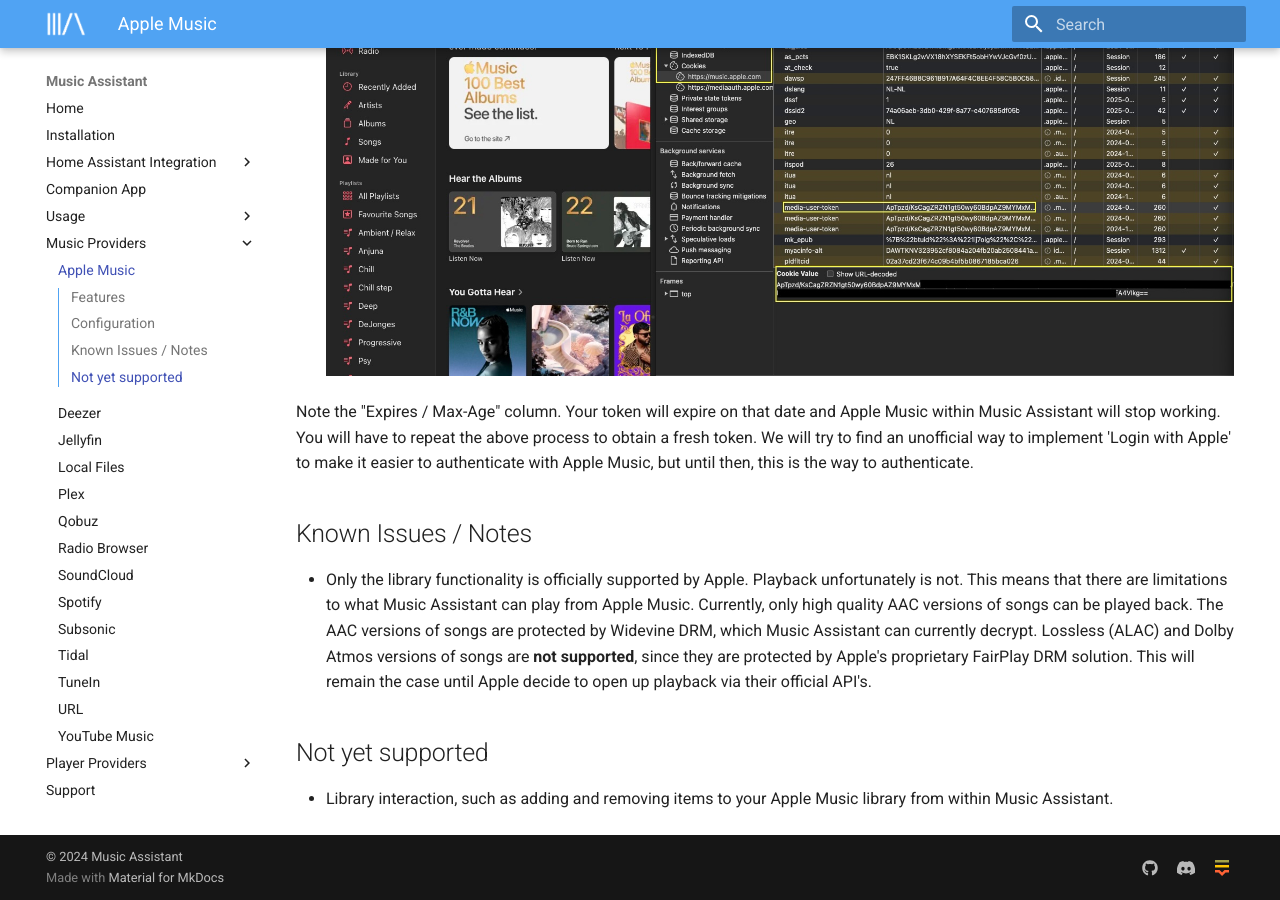
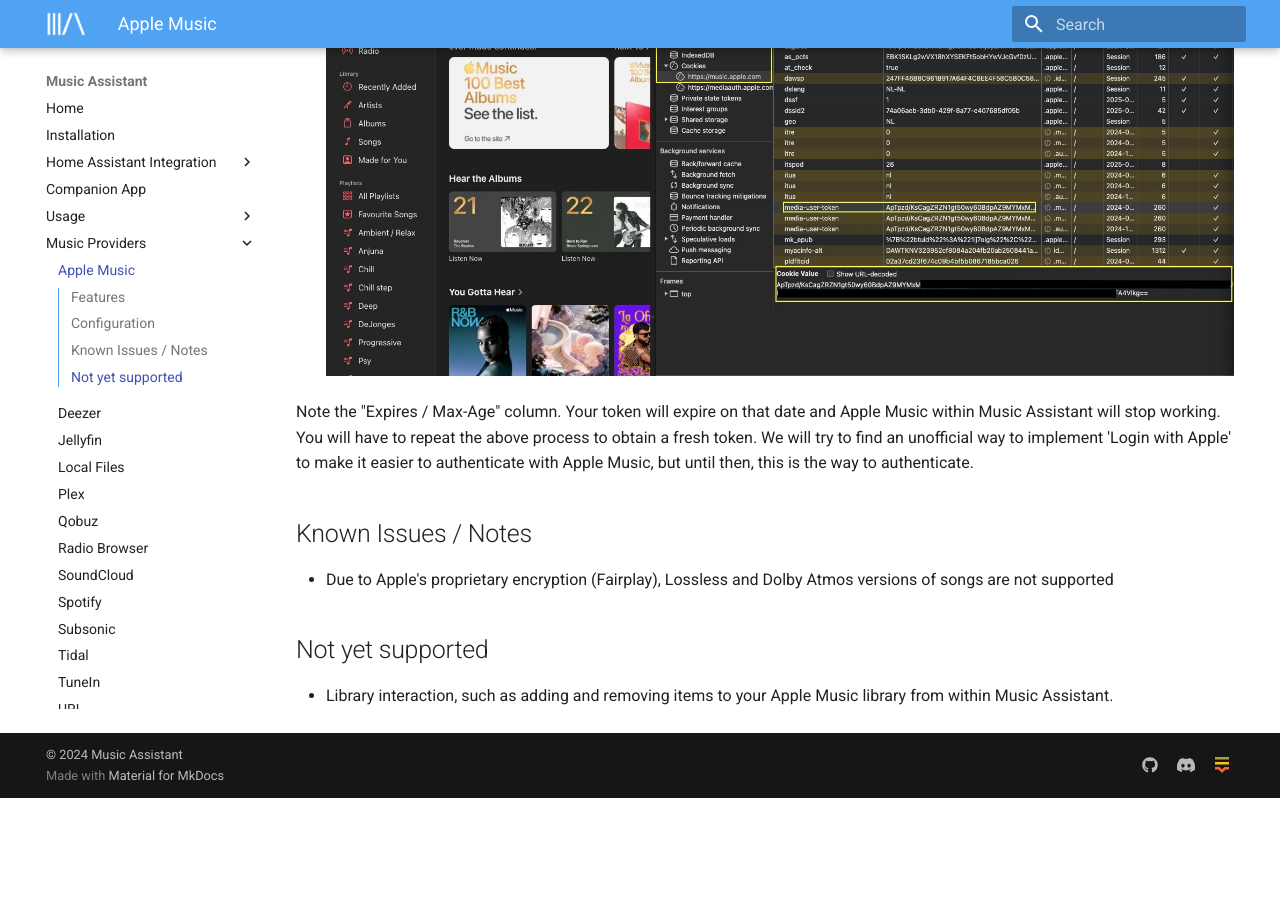
Before and after one commit to pwbriggs/music-assistant.github.io, an MkDocs documentation site: the page built from docs/music-providers/apple-music.md, in a window 1280 px wide and 900 px high, scrolled down 1562 px. Built offline with MkDocs 1.6.1 and Material for MkDocs 9.7.7, drawn with Linux system fonts in a browser that asks for light colours; after the commit the page ends 2360 px from its top, so only the background shows below that.

Commit message:
Add Apple Music docs.

```diff
--- a/docs/music-providers/apple-music.md
+++ b/docs/music-providers/apple-music.md
@@ -26,7 +26,7 @@
 Note the "Expires / Max-Age" column. Your token will expire on that date and Apple Music within Music Assistant will stop working. You will have to repeat the above process to obtain a fresh token. We will try to find an unofficial way to implement 'Login with  Apple' to make it easier to authenticate with Apple Music, but until then, this is the way to authenticate.
 
 ## Known Issues / Notes
-- Only the library functionality is officially supported by Apple. Playback unfortunately is not. This means that there are limitations to what Music Assistant can play from Apple Music. Currently, only high quality AAC versions of songs can be played back. The AAC versions of songs are protected by Widevine DRM, which Music Assistant can currently decrypt. Lossless (ALAC) and Dolby Atmos versions of songs are **not supported**, since they are protected by Apple's proprietary FairPlay DRM solution. This will remain the case until Apple decide to open up playback via their official API's.
+- Due to Apple's proprietary encryption (Fairplay), Lossless and Dolby Atmos versions of songs are not supported
 
 ## Not yet supported
 - Library interaction, such as adding and removing items to your Apple Music library from within Music Assistant.
```
